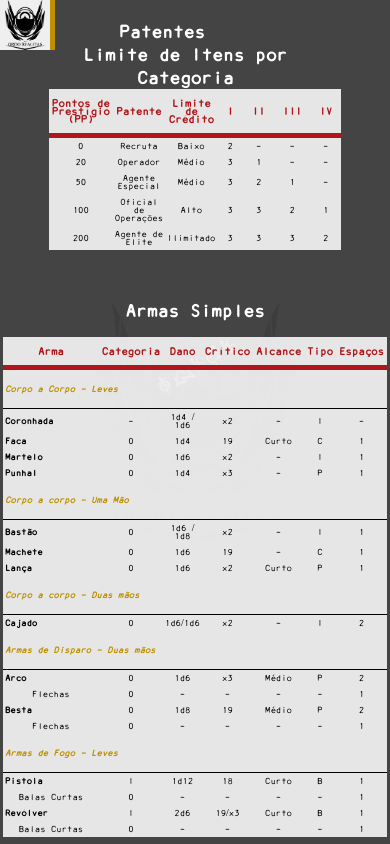
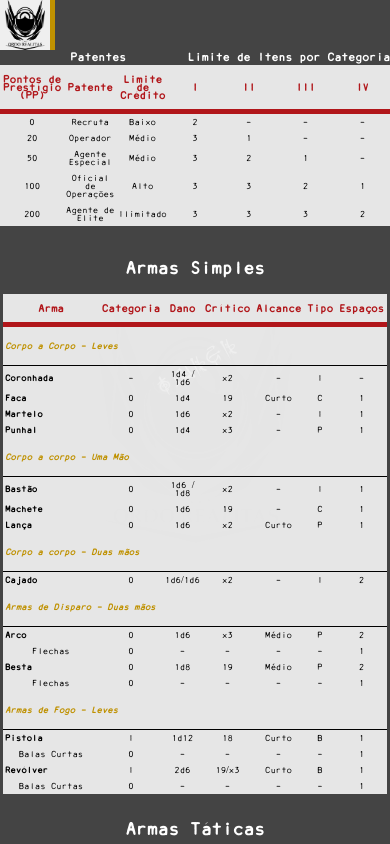
Before and after one commit to guinm/OrdemParanormal, a plain HTML site: page arsenal.html in a window 390 px wide. Shown: the top 844 px of the page. Drawn offline with Linux system fonts and the light colour scheme.

Commit message:
Add files via upload

```diff
--- a/arsenal.html
+++ b/arsenal.html
@@ -47,7 +47,7 @@
 
 
 	<div class="table meio">
-		<span style="float: left; margin-left: 18vw;">Patentes</span><span style="float: right; margin-right: 5vw;">Limite de Itens por Categoria</span>
+		<span style="float: left; margin-left: 18vw;">Patentes</span><span class="limites">Limite de Itens por Categoria</span>
 		<table style="margin-top: 35px;"class="tg">
 			<thead>
 				<th>Pontos de Prestígio (PP)</th>
--- a/style.css
+++ b/style.css
@@ -170,6 +170,7 @@ body .crt .bg {
 
 #menu {
 	border-right: 5px solid var(--CONHECIMENTO) !important;
+	top: 0px;
 }
 
 #menu, #extra_ars {
@@ -281,6 +282,8 @@ body .crt .bg {
 	text-align: center;
 	border-left: 5px solid var(--ENERGIA);
 }
+
+.
 
 #extra_ars button{
 	display: inline-block;
@@ -540,6 +543,11 @@ body .crt .bg {
 	float: none;
 }
 
+.table.meio .limites {
+		float: right;
+		margin-right: 5vw;
+	}
+
 .table.meio table{
 	width: 100%;
 	margin: 0 auto;
@@ -707,7 +715,7 @@ td.no_top {
 	}
 
 	#menu.open {
-		width: calc(100vw - 30px);
+		width: calc(100vw - 5px);
 	}
 
 	#opcs {
@@ -752,7 +760,19 @@ td.no_top {
 		margin: 3px;
 	}
 
+	.table.meio {
+		font-size: 13px;
+		max-width: 100vw;
+		width: 100%;
+		margin: 0 auto;
+		margin-top: 50px;
+		padding: 0px;
+	}
 
+	.table.meio .limites {
+		float: right;
+		margin-right: 0vw;
+	}
 
 	table {
 		font-size: 12px !important;
```
